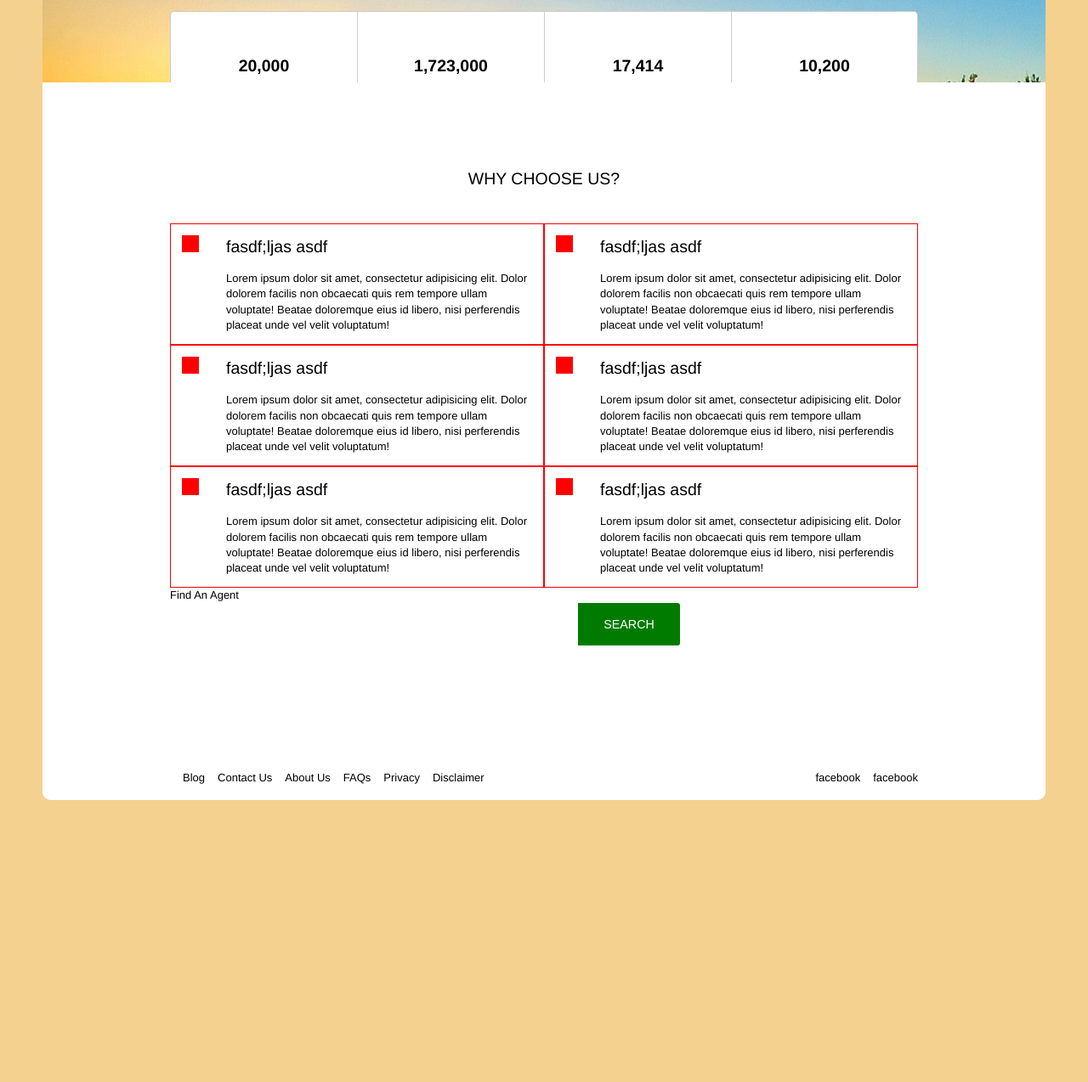
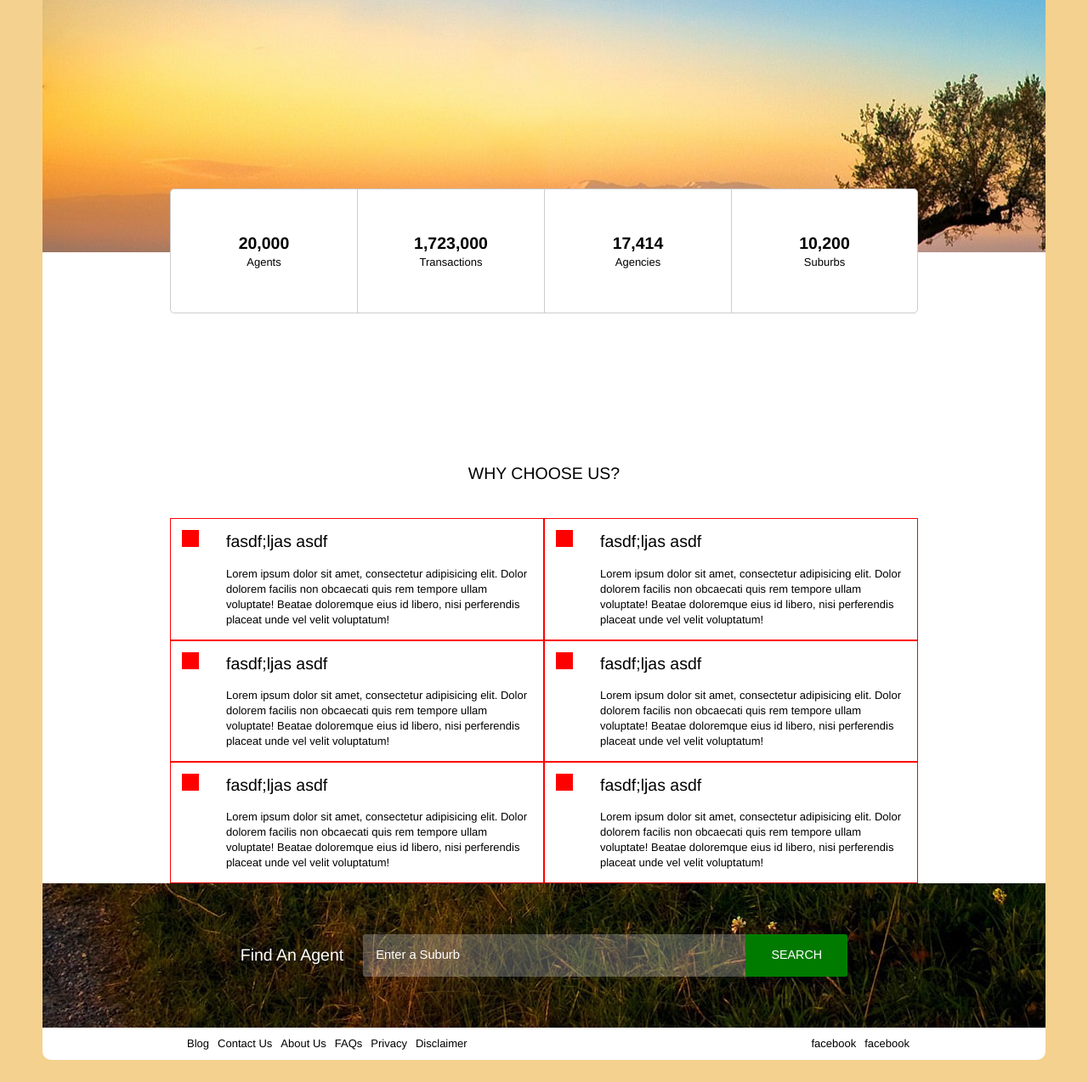
Before and after one commit to Agreal/design, a plain HTML site: page find-an-agent/index.html in a window 1280 px wide. Shown: the part 526-1800 px from the top of the page at 85% size. Before the commit the page ends 1518 px from the top, so only its background shows below. Drawn offline with Linux system fonts and the light colour scheme.

Commit message:
update footer of the page

```diff
--- a/find-an-agent/index.html
+++ b/find-an-agent/index.html
@@ -1,7 +1,7 @@
 <!DOCTYPE html>
 <html>
 <head>
-    <title>My Design</title>
+    <title>Find An Agent - By Agreal</title>
     <meta name="viewport" content="width=device-width, initial-scale=1">
     <!--[if IE]>
         <script src="http://html5shiv.googlecode.com/svn/trunk/html5.js"></script>
@@ -25,32 +25,30 @@
                 <h1>Relax, Finding An Agent Just Got Easier</h1>
                 <h3>Receive proposals from best agents for free</h3>
             </div>
-            <div class="search search-group">
-                <input type="text" placeholder="Enter a Suburb">
-                <input type="button" value="SEARCH" />
+            <div class="search-group search">
+                <input type="text" placeholder="Enter a Suburb"><input type="button" value="SEARCH" />
             </div>
-
-            <ul class="numbers clearfix">
+        </section>
+    </header>
+    <div class="main">
+        <ul class="numbers ctn clearfix">
             <li>
                 <strong>20,000</strong>
-                    <p>Agents</p>
+                <span>Agents</span>
             </li>
             <li>
                 <strong>1,723,000</strong>
-                    <p>Transactions</p>
+                <span>Transactions</span>
             </li>
             <li>
                 <strong>17,414</strong>
-                    <p>Agencies</p>
+                <span>Agencies</span>
             </li>
             <li>
                 <strong>10,200</strong>
-                    <p>Suburbs</p>
+                <span>Suburbs</span>
             </li>
         </ul>
-        </section>
-    </header>
-    <div class="">
         <section class="ctn how-it-works">
         </section>
 
@@ -89,18 +87,17 @@
                 </li>
             </ul>
         </section>
-
-        <section class="ctn foot-search">
-            <div class="">Find An Agent</div>
-
-            <div class="search-group">
-                <input type="text" placeholder="Enter a Suburb">
-                <input type="button" value="SEARCH" />
+    </div>
+    <footer>
+        <section class="ctn fn-center foot-search">
+            <div class="search-group search-box">
+                <label>Find An Agent</label>
+                <input type="text" placeholder="Enter a Suburb"><input type="button" value="SEARCH" />
             </div>
         </section>
-    </div>
-    <footer class="ctn">
-        <ul class="link-self clearfix">
+
+        <section class="ctn links clearfix">
+            <ul class="link-self fn-left clearfix">
                 <li>Blog</li>
                 <li>Contact Us</li>
                 <li>About Us</li>
@@ -108,10 +105,12 @@
                 <li>Privacy</li>
                 <li>Disclaimer</li>
             </ul>
-        <ul class="link-3rd clearfix">
+
+            <ul class="link-3rd fn-right clearfix">
                 <li><i class="fa "></i>facebook</li>
                 <li><i class="fa facebook"></i>facebook</li>
             </ul>
+        </section>
     </footer>
 </body>
 </html>
--- a/find-an-agent/sass/styles.scss
+++ b/find-an-agent/sass/styles.scss
@@ -2,10 +2,37 @@
 @import "compass/css3";
 @import "compass/utilities/";
 
+// utils
 @mixin debug-bd($color) {
     border: 1px solid $color;
 }
 
+.fn-center {
+    border-left: auto;
+    border-right: auto;
+    text-align: center;
+}
+.fn-left {
+    float: left;
+}
+.fn-right {
+    float: right;
+}
+
+.clearfix {
+    &:before,
+    &:after {
+        content: " ";
+        display: table;
+    }
+    &:after {
+        clear: both;
+    }
+    @include clearfix();
+}
+
+
+// start
 html, body {
     min-width: 1020px;
     font: 13px/1.4 Helvetica, arial, freesans, clean, sans-serif, "Segoe UI Emoji", "Segoe UI Symbol";
@@ -21,8 +48,6 @@ body {
         padding-left: 150px;
         padding-right: 150px;
     }
-    background-color: #fff;
-    @include border-radius(10px);
 }
 
 .bar {
@@ -49,11 +74,10 @@ body {
 }
 .header {
     color: white;
-    padding: 200px 0;
-    background-image: url("../img/background.jpg");//todo
+    padding: 300px 0;
+    background-image: url("../img/background.jpg");
     overflow: hidden;
     position: relative;
-    z-index: 0;
     .login {
         position: absolute;
         top: 30px;
@@ -83,30 +107,59 @@ body {
         margin: 20px auto 0;
         text-align: center;
     }
+}
+.search-group {
+    height: 50px;
+    position: relative;
+    input {
+        height: 100%;
+        border: none;
+        line-height: 1em;
+        vertical-align: middle;
+        padding: 0 15px;
+    }
+    input[type='text'] {
+        width: 450px;
+        background-color: rgba(lighten(#ffffff, 10%), .25);
+        @include box-sizing(border-box);
+        @include border-radius(3px 0 0 3px);
+        @include input-placeholder {
+            font-size: 1.1em;
+            color: lighten(#ffffff, 10%);
+        }
+    }
+    input[type='button'] {
+        width: 120px;
+        color: #ffffff;
+        font-size: 1.1em;
+        background-color: darken(green, 1%);
+        @include box-sizing(border-box);
+        @include border-radius(0 3px 3px 0);
+    }
+}
+
+.main {
+    background-color: #fff;
     .numbers {
-        position: absolute;
-        bottom: -74px;
-        left: 150px;
-        right: 150px;
         color: #000000;
-        z-index: 1;
+        position: relative;
+        top: -75px;
         li {
             background-color: #ffffff;
             float: left;
             width: 25%;
             margin: auto;
             padding: 50px 0;
+            position: relative;
             text-align: center;
             border-left: 1px solid #ccc;
             border-top: 1px solid #ccc;
             border-bottom: 1px solid #ccc;
             @include box-sizing(border-box);
             strong {
+                display: block;
                 font-size: 1.5em;
                 font-weight: bold;
-            }
-            p {
-                margin-top: 10px;
             }
             &:first-child {
                 @include border-radius(5px 0 0 5px);
@@ -117,40 +170,7 @@ body {
             }
         }
     }
-}
-.search-group {
-    height: 50px;
-    width: 600px;
-    position: relative;
-    input {
-        height: 100%;
-        border: none;
-        line-height: 1em;
-        vertical-align: middle;
-        padding: 0 15px;
-    }
-    input[type='text'] {
-        position: absolute;
-        left: 0;
-        width: 80%;
-        background-color: rgba(lighten(#ffffff, 10%), .25);
-        @include box-sizing(border-box);
-        @include border-radius(3px 0 0 3px);
-        @include input-placeholder {
-            font-size: 1.1em;
-            color: lighten(#ffffff, 10%);
-        }
-    }
-    input[type='button'] {
-        position: absolute;
-        right: 0;
-        width: 20%;
-        color: #ffffff;
-        font-size: 1.1em;
-        background-color: darken(green, 1%);
-        @include box-sizing(border-box);
-        @include border-radius(0 3px 3px 0);
-    }
+
 }
 
 .how-it-works {
@@ -192,43 +212,42 @@ body {
     }
 }
 
-.foot-search {
-    height: 200px;
+// footer
+footer {
+    background-color: #fff;
+    @include border-radius(0 0 10px 10px);
 }
 
-footer {
-    height: 50px;
-    background-color: #fff;
-    @include border-radius(0 0 10px 10px);
-
-    li {
-        float: left;
-        margin-left: 15px;
+.foot-search {
+    color: #ffffff;
+    padding-top: 60px;
+    padding-bottom: 60px;
+    background-image: url("../img/background.jpg");
+    background-position: bottom;
+    .find-agent {
+        height: 50px;
+        position: relative;
     }
-    .link-self {
-        float: left;
-        margin-top: 15px;
-    }
-    .link-3rd {
-        float: right;
-        margin-top: 15px;
+    .search-box {
+        label {
+            font-size: 1.5em;
+            margin-right: 1em;
+            vertical-align: middle;
+        }
     }
 }
 
-.center {
-    border-left: auto;
-    border-right: auto;
-    text-align: center;
+.links {
+    padding-top: 10px;
+    padding-bottom: 10px;
+    li {
+        float: left;
+        margin-left: 10px;
+    }
+    .link-self {
+        margin-left: 10px;
+    }
+    .link-3rd {
+        margin-right: 10px;
+    }
 }
-
-.clearfix {
-    &:before,
-    &:after {
-        content: " ";
-        display: table;
-    }
-    &:after {
-        clear: both;
-    }
-    @include clearfix();
-}
```
Also changed, not shown: find-an-agent/stylesheets/styles.css. Lines whose indentation alone changed are shown as unchanged.
